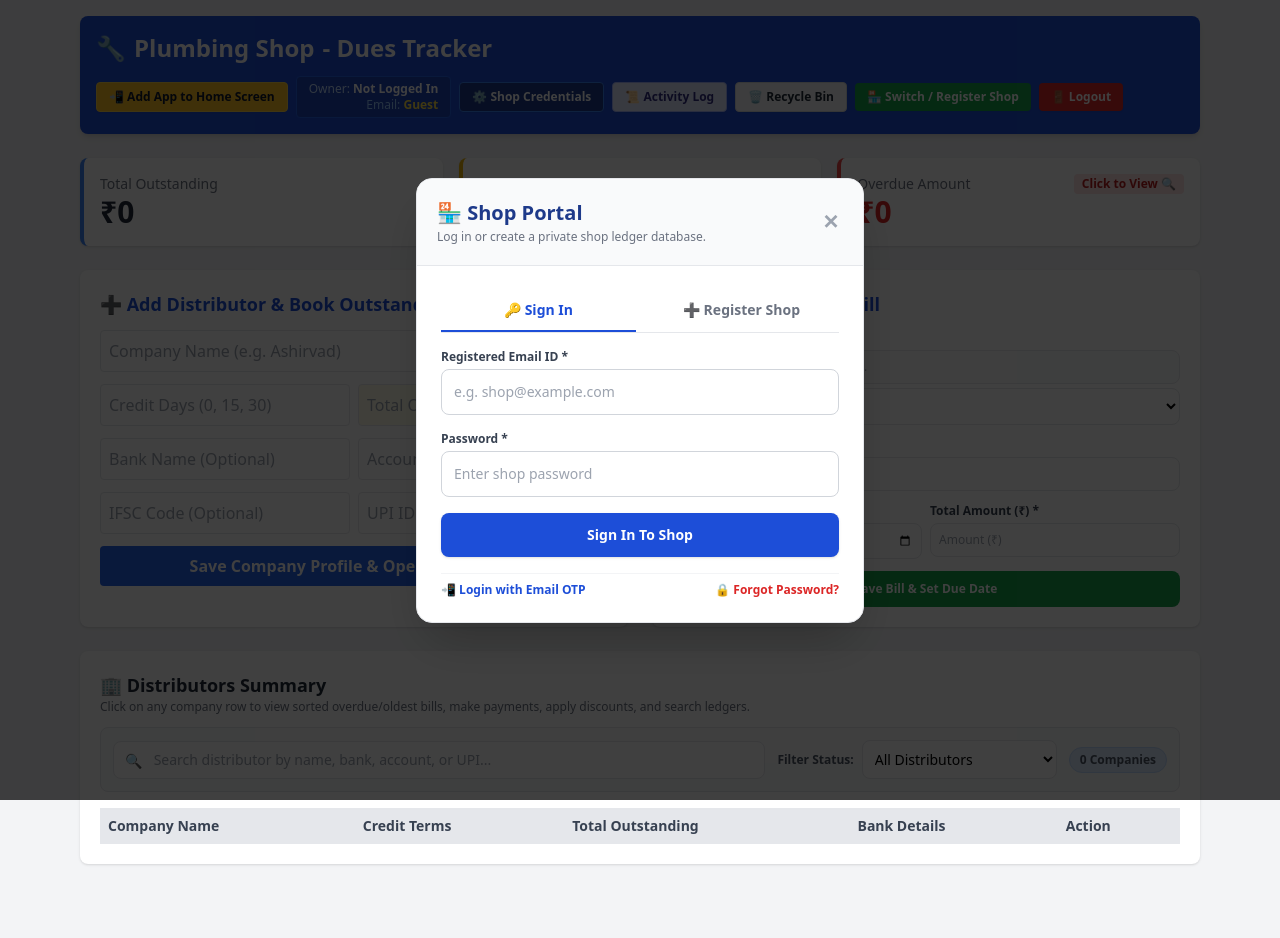
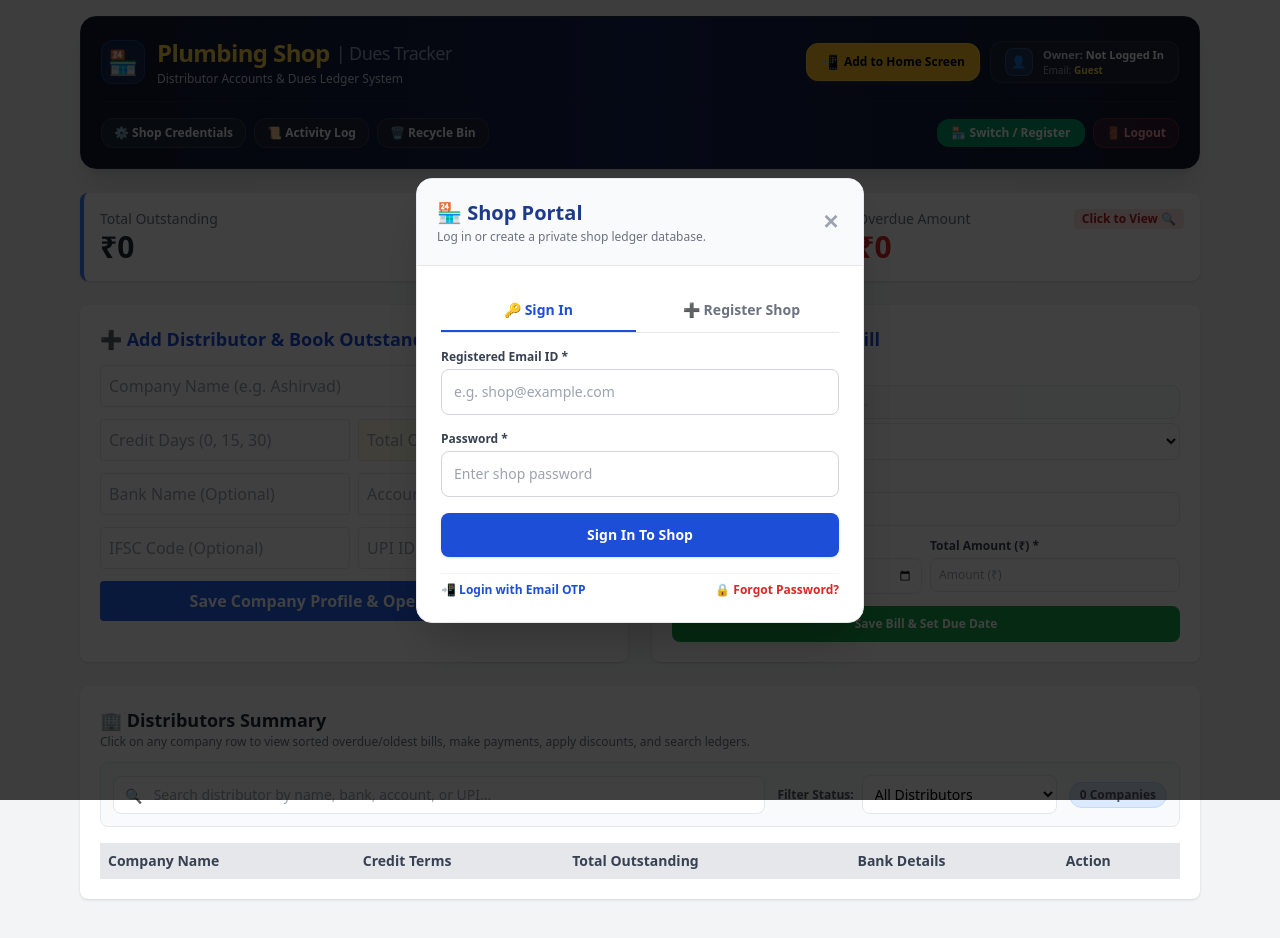
Before and after one commit to muhammedrafii/karippurath-tracker, a website: page public/index.html in a window 1280 px wide. Before the commit the page ends 904 px from the top, so only its background shows below. Drawn offline with nearby package versions, Linux system fonts and the light colour scheme.

Commit message:
Revamp header with new layout and styles

```diff
--- a/public/index.html
+++ b/public/index.html
@@ -20,37 +20,67 @@
 
     <div class="container mx-auto p-4 max-w-6xl">
         <!-- Header -->
-        <header class="bg-blue-700 text-white p-4 rounded-lg shadow-md flex flex-wrap justify-between items-center gap-3 mb-6">
-            <div class="flex items-center gap-2">
-                <h1 class="text-xl md:text-2xl font-bold flex items-center gap-2">
-                    🔧 <span id="headerShopName">Shop</span> - Dues Tracker
+        <header class="bg-gradient-to-r from-slate-900 via-blue-950 to-slate-900 text-white p-4 sm:p-5 rounded-2xl shadow-xl border border-slate-800 mb-6 flex flex-col gap-4">
+            <!-- Top Tier: Branding & Owner Badge -->
+            <div class="flex flex-col sm:flex-row justify-between items-start sm:items-center gap-3 border-b border-slate-800/80 pb-3.5">
+                <div class="flex items-center gap-3">
+                    <div class="w-11 h-11 bg-blue-600/20 text-blue-400 border border-blue-500/30 rounded-xl flex items-center justify-center text-2xl shadow-inner shrink-0">
+                        🏪
+                    </div>
+                    <div>
+                        <h1 class="text-lg sm:text-2xl font-black tracking-tight text-white flex items-center flex-wrap gap-1.5 leading-tight">
+                            <span id="headerShopName" class="text-amber-300">Shop</span>
+                            <span class="text-slate-400 font-normal text-sm sm:text-lg">| Dues Tracker</span>
                         </h1>
-            </div>
-
-            <!-- User / Shop Controls -->
-            <div id="authHeaderControls" class="flex flex-wrap items-center gap-2">
-                <button onclick="openInstallAppModal()" class="text-xs bg-amber-400 hover:bg-amber-500 text-slate-900 font-extrabold py-1.5 px-3 rounded flex items-center gap-1.5 border border-amber-300 shadow-sm transition cursor-pointer">
-                    📲 Add App to Home Screen
+                        <p class="text-[11px] sm:text-xs text-slate-300 font-medium mt-0.5">Distributor Accounts & Dues Ledger System</p>
+                    </div>
+                </div>
+
+                <!-- Right Side: Install Button & User Badge -->
+                <div class="flex items-center gap-2.5 flex-wrap w-full sm:w-auto justify-between sm:justify-end">
+                    <button onclick="openInstallAppModal()" class="text-xs bg-amber-400 hover:bg-amber-300 text-slate-950 font-extrabold py-2 px-3.5 rounded-xl flex items-center gap-1.5 border border-amber-300 shadow-md shadow-amber-500/10 transition cursor-pointer active:scale-95">
+                        <span class="text-sm">📲</span> Add to Home Screen
                     </button>
-                <div id="userBadgeSection" class="text-right bg-blue-800/80 px-3 py-1 rounded border border-blue-600">
-                    <div class="text-xs text-blue-200">Owner: <span id="headerOwnerName" class="font-bold text-white">Not Logged In</span></div>
-                    <div class="text-xs text-blue-300">Email: <span id="headerEmail" class="font-bold text-yellow-300">Guest</span></div>
-                </div>
-                <button onclick="openShopSettingsModal()" class="text-xs bg-blue-900 hover:bg-black text-white font-bold py-1.5 px-3 rounded flex items-center gap-1 border border-blue-500 shadow-sm transition">
+                    <div id="userBadgeSection" class="flex items-center gap-2.5 bg-slate-800/80 backdrop-blur-xs px-3.5 py-1.5 rounded-xl border border-slate-700/80 shadow-xs text-left">
+                        <div class="w-7 h-7 rounded-lg bg-blue-500/20 text-blue-300 border border-blue-400/30 flex items-center justify-center text-xs font-bold shrink-0">
+                            👤
+                        </div>
+                        <div class="text-left">
+                            <div class="text-[11px] text-slate-300 font-semibold leading-tight">
+                                Owner: <span id="headerOwnerName" class="text-white font-bold">Not Logged In</span>
+                            </div>
+                            <div class="text-[10px] text-slate-400 font-medium leading-tight mt-0.5">
+                                Email: <span id="headerEmail" class="text-amber-300 font-bold">Guest</span>
+                            </div>
+                        </div>
+                    </div>
+                </div>
+            </div>
+
+            <!-- Bottom Tier: Actions & Navigation Toolbar -->
+            <div id="authHeaderControls" class="flex flex-wrap items-center justify-between gap-2.5">
+                <!-- Quick Management Tools -->
+                <div class="flex items-center gap-2 flex-wrap">
+                    <button onclick="openShopSettingsModal()" class="text-xs bg-slate-800/90 hover:bg-slate-700 text-slate-100 font-semibold py-1.5 px-3 rounded-xl border border-slate-700 shadow-xs transition cursor-pointer flex items-center gap-1.5 active:scale-95">
                         ⚙️ Shop Credentials
                     </button>
-                <button onclick="openActivityLogModal()" class="text-xs bg-indigo-100 hover:bg-indigo-200 text-indigo-900 font-bold py-1.5 px-3 rounded flex items-center gap-1.5 border border-indigo-300 shadow-sm transition">
+                    <button onclick="openActivityLogModal()" class="text-xs bg-slate-800/90 hover:bg-slate-700 text-slate-100 font-semibold py-1.5 px-3 rounded-xl border border-slate-700 shadow-xs transition cursor-pointer flex items-center gap-1.5 active:scale-95">
                         📜 Activity Log
                     </button>
-                <button onclick="openRecycleBinModal()" class="text-xs bg-gray-100 hover:bg-gray-200 text-gray-800 font-bold py-1.5 px-3 rounded flex items-center gap-1.5 border border-gray-300 shadow-sm transition">
-                    🗑️ Recycle Bin <span id="trashBadge" class="bg-red-600 text-white text-[10px] px-1.5 py-0.2 rounded-full font-extrabold hidden">0</span>
+                    <button onclick="openRecycleBinModal()" class="text-xs bg-slate-800/90 hover:bg-slate-700 text-slate-100 font-semibold py-1.5 px-3 rounded-xl border border-slate-700 shadow-xs transition cursor-pointer flex items-center gap-1.5 active:scale-95">
+                        🗑️ Recycle Bin <span id="trashBadge" class="bg-rose-500 text-white text-[10px] px-1.5 py-0.2 rounded-full font-extrabold hidden">0</span>
                     </button>
-                <button onclick="openAuthModal()" class="text-xs bg-green-600 hover:bg-green-700 text-white font-bold py-1.5 px-3 rounded flex items-center gap-1 shadow-sm transition">
-                    🏪 Switch / Register Shop
+                </div>
+
+                <!-- Account Actions -->
+                <div class="flex items-center gap-2 flex-wrap ml-auto">
+                    <button onclick="openAuthModal()" class="text-xs bg-emerald-600 hover:bg-emerald-500 text-white font-bold py-1.5 px-3.5 rounded-xl shadow-sm transition cursor-pointer flex items-center gap-1.5 active:scale-95">
+                        🏪 Switch / Register
                     </button>
-                <button id="logoutBtn" onclick="logoutShop()" class="text-xs bg-red-600 hover:bg-red-700 text-white font-bold py-1.5 px-3 rounded flex items-center gap-1 shadow-sm transition">
+                    <button id="logoutBtn" onclick="logoutShop()" class="text-xs bg-rose-500/15 hover:bg-rose-600 text-rose-300 hover:text-white font-semibold py-1.5 px-3 rounded-xl border border-rose-500/30 shadow-xs transition cursor-pointer flex items-center gap-1.5 active:scale-95">
                         🚪 Logout
                     </button>
+                </div>
             </div>
         </header>
 
```
Lines whose indentation alone changed are shown as unchanged.
